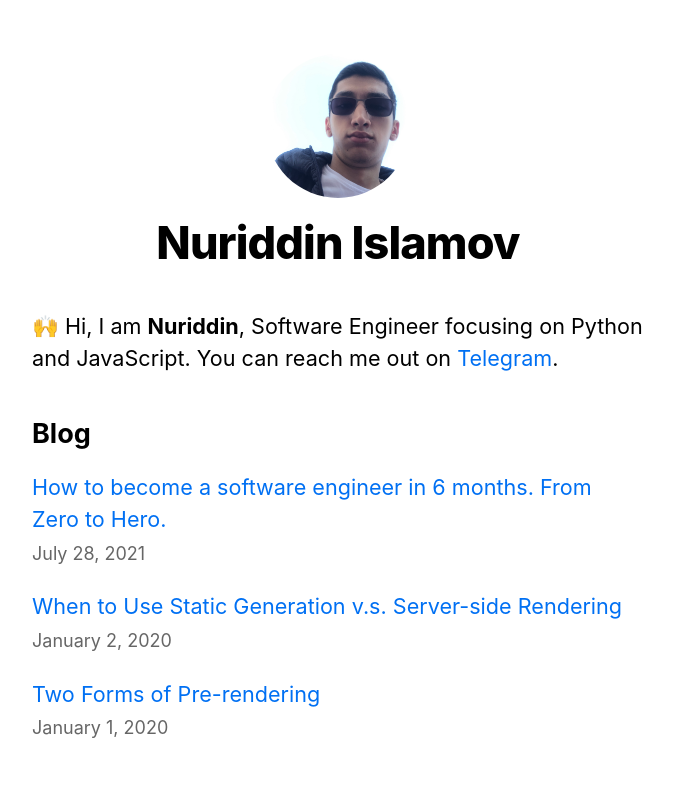
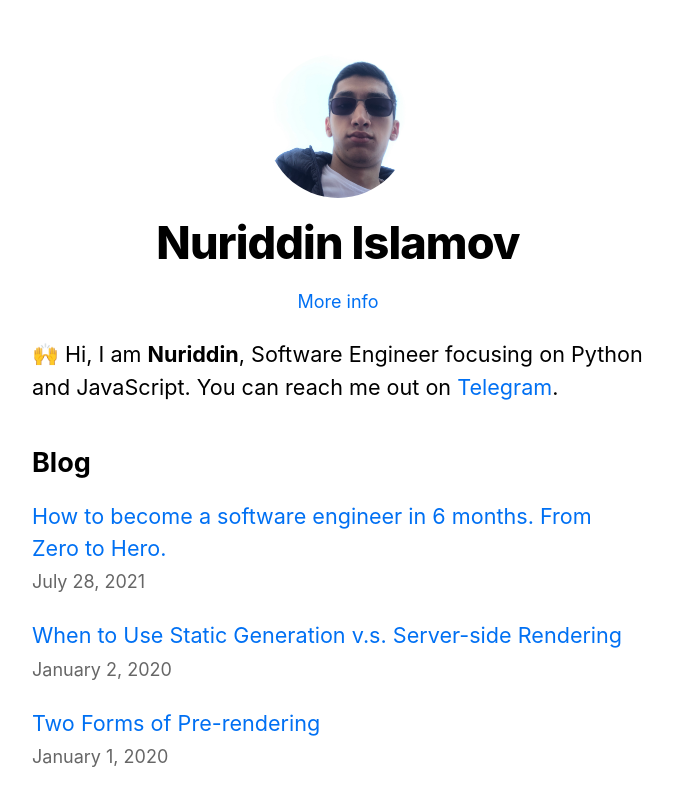
Before and after one commit to noonosh/blog.nuriddinislamov.com, a Next.js app: page / in a window 1280 px wide. Shown: the top 806 px of the page, without its empty margins (302-975 px from the left). Built offline with nearby package versions, Linux system fonts and the light colour scheme.

Commit message:
more info

```diff
--- a/components/layout.js
+++ b/components/layout.js
@@ -5,7 +5,7 @@ import utilStyles from '../styles/utils.module.css';
 import Link from 'next/link';
 
 const name = 'Nuriddin Islamov';
-export const siteTitle = 'Next.js Sample Website';
+export const siteTitle = "Nuriddin's Blog";
 
 export default function Layout({ children, home }) {
 	return (
@@ -14,7 +14,7 @@ export default function Layout({ children, home }) {
 				<link rel='icon' href='/favicon.ico' />
 				<meta
 					name='description'
-					content='Learning how to build a personal website using Next.js'
+					content='Personal blog of Nuriddin Islamov'
 				/>
 				<meta
 					property='og:image'
@@ -37,6 +37,9 @@ export default function Layout({ children, home }) {
 							alt={name}
 						/>
 						<h1 className={utilStyles.heading2Xl}>{name}</h1>
+						<Link href={'/api/info'}>
+							<a target='_blank'>More info</a>
+						</Link>
 					</>
 				) : (
 					<>
--- a/pages/index.js
+++ b/pages/index.js
@@ -22,8 +22,8 @@ export default function Home({ allPostsData }) {
 			</Head>
 			<section className={utilStyles.headingMd}>
 				<p>
-					🙌 Hi, I am <b>Nuriddin</b>, Software Engineer focusing on
-					Python and JavaScript. You can reach me out on{' '}
+					🙌 Hi, I am <strong>Nuriddin</strong>, Software Engineer
+					focusing on Python and JavaScript. You can reach me out on{' '}
 					<a href='https://t.me/nuriddin_i' target='_blank'>
 						Telegram
 					</a>
```
